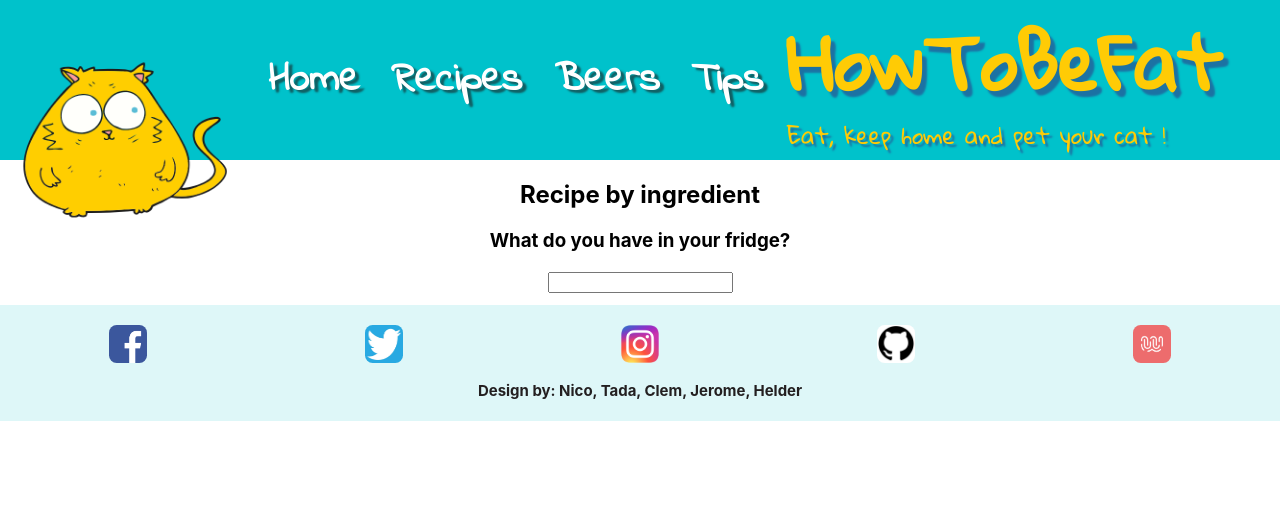
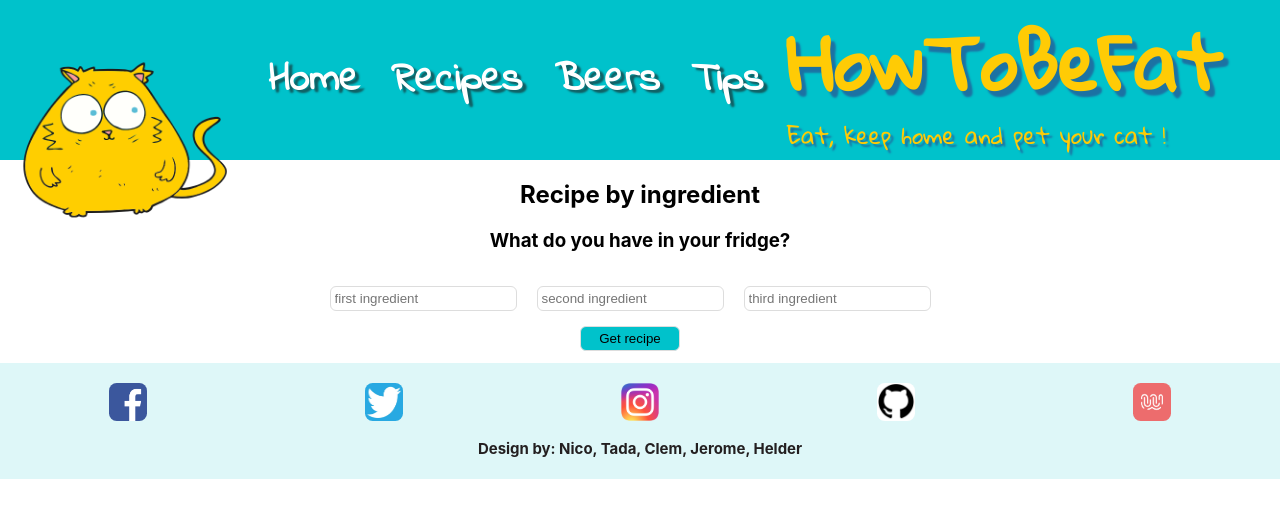
Before and after one commit to WildCodeSchool/paris-0320-project2-howToBeFat, a React (Create React App) app: page /RecipeSearch in a window 1280 px wide. Shown: the top 518 px of the page. Built offline with nearby package versions, Linux system fonts and the light colour scheme; a web font is replaced by a local one.

Commit message:
recuperation de données de recipe search, erreur cors API

```diff
--- a/src/App.js
+++ b/src/App.js
@@ -19,6 +19,7 @@ const App = () => {
         <Navbar />
       </div>
       <Switch>
+        {/* <RecipeSearch/> */}
         <Route exact path="/" component={Accueil}></Route>
         <Route path="/FullRecipeCard" component={FullRecipeCard} />
         <Route path="/RecipeSearch" component={RecipeSearch} />
--- a/src/components/DisplayRecipe.js
+++ b/src/components/DisplayRecipe.js
@@ -7,7 +7,6 @@ import './DisplayRecipe.css'
 class DisplayRecipe extends React.Component {
 
   render() {
-    console.log(this.props.recipe)
     const { label, image } = { ...this.props.recipe }
     const calories = this.props.calories
     return (
--- a/src/components/Navbar.js
+++ b/src/components/Navbar.js
@@ -18,7 +18,7 @@ function Navbar(){
           <a href="#beer"><FontAwesomeIcon icon={faBeer} /></a>
           <a href="#calculator"><FontAwesomeIcon icon={faBalanceScaleRight} /></a>
         </div>
-           )
+          )
 }
 
 export default Navbar
--- a/src/components/RecipeCard.js
+++ b/src/components/RecipeCard.js
@@ -1,6 +1,6 @@
 import React from 'react'
 import axios from 'axios'
-
+import RecipeSearch from './RecipeSearch'
 import DisplayRecipe from './DisplayRecipe'
 
 class RecipeCard extends React.Component {
@@ -9,16 +9,31 @@ class RecipeCard extends React.Component {
     recipe: '',
     ingredients: [],
     UserChoice: false,
-    page: ''
+    page: '',
+    ingredient1: "",
+    ingredient2: "",
+    ingredient3: ""
   }
 
-  getRecipe() {
+  getRecipe(ingredient) {
+
+    const ownerIngredients1 = this.state.ingredient1
+    // const ownerIngredients2 = if(OwnerIngredients1){ `${OwnerIngredient!== ''this.state.ingredient2
+    const ownerIngredients3 = this.state.ingredient3
+    // const allOwnerIngredients = `${ownerIngredients1},${ownerIngredients2},${ownerIngredients3}`
+
     let selectedIngredients = "cheese"
     const min = 0
     const max = min + 50
     const minCalories = 5000
     const maxCalories = 10000
-    let url = `https://api.edamam.com/search?q=${selectedIngredients}&from=${min}&to=${max}&calories=${minCalories}-${maxCalories}&app_id=812f083c&app_key=57cd06930f1a1d5818380b512897cc58`
+    const customIngredient = ingredient ? ingredient : selectedIngredients
+    let url = `https://api.edamam.com/search?q=
+      ${customIngredient}
+      &from=${min}
+      &to=${max}
+      &calories=${minCalories}-${maxCalories}
+      &app_id=812f083c&app_key=57cd06930f1a1d5818380b512897cc58`
 
     axios.get(url)
       .then((res) => {
@@ -46,13 +61,31 @@ class RecipeCard extends React.Component {
     return time > 60 ? `${hours} ${unity} and ${minutes} minutes` : `${minutes} minutes`
   }
 
-  handleClickPage = () => {
-    this.setState({ page: "FullRecipe" })
+  submitForm = (e) => {
+    e.preventDefault()
+    this.getRecipe(this.state.ingredient1)
+    console.log(this.state.ingredient1, "ingredient1")
+    console.log(this.state.ingredient2, "ingredient2")
+    console.log(this.state.ingredient3, "ingredient3")
   }
-
   getOtherRecipe = () => {
     this.getRecipe()
   }
+
+  handleChange = (e) => {
+    let userIngredient1 = e.target.id === "firstIngredient" ? e.target.value : this.state.ingredient1
+    let userIngredient2 = e.target.id === "secondIngredient" ? e.target.value : this.state.ingredient2
+    let userIngredient3 = e.target.id === "thirdIngredient" ? e.target.value : this.state.ingredient3
+
+    this.setState({
+      ingredient1: userIngredient1,
+      ingredient2: userIngredient2,
+      ingredient3: userIngredient3
+    })
+    // console.log(this.state.ingredient3)
+  }
+
+
 
   componentDidMount() {
     this.getRecipe()
@@ -64,6 +97,7 @@ class RecipeCard extends React.Component {
 
     return (
       <div className="RecipeCard" >
+        <RecipeSearch handleChange={this.handleChange} submitForm={this.submitForm} />
         <DisplayRecipe getOtherRecipe={this.getOtherRecipe} ingredientsList={this.state.ingredients} recipe={this.state.recipe} preparationTime={this.getPreparationTime(totalTime)} calories={calories} />
       </div>
     );
--- a/src/components/RecipeSearch.css
+++ b/src/components/RecipeSearch.css
@@ -0,0 +1,22 @@
+.ingredientSearch{
+    padding-left: 15px;
+    padding-right: 15px;
+    padding-top: 15px;
+    justify-content: center;
+    margin: auto;
+
+}
+
+input{
+    margin-right: 20px;
+    border-radius: 6px;
+    border: 1px solid #ddd;
+    padding: 4px;
+
+}
+
+.submit{
+    width: 100px;
+    background-color:  #00c2cb;
+    margin-top: 15px;
+}
--- a/src/components/RecipeSearch.js
+++ b/src/components/RecipeSearch.js
@@ -1,16 +1,28 @@
 import React from 'react'
-import './recipeSearch.css'
+import './RecipeSearch.css'
 
-class RecipeSearch extends React.Component{
+class RecipeSearch extends React.Component {
 
-    render(){
-        return(
+
+
+    render() {
+        return (
             <div className='recipeSearch'>
                 <h2>Recipe by ingredient</h2>
                 <h3>What do you have in your fridge?</h3>
                 <div className='ingredientSearch'>
-                    <label for='firstIngredient'></label>
-                    <input id='firstIngredient' type='text' name='firstIngredient'required pattern="[A-Za-z]+" valeur='First ingredient'></input>
+                    <form onSubmit={this.props.submitForm} class="form-example">
+                        <label htmlFor='firstIngredient'></label>
+                        <input onChange={this.props.handleChange} id='firstIngredient' type='text' placeholder='first ingredient' required pattern="[A-Za-z]+"></input>
+
+                        <label htmlFor='secondIngredient'></label>
+                        <input onChange={this.props.handleChange} id='secondIngredient' type='text' placeholder='second ingredient'></input>
+
+                        <label htmlFor='thirdIngredient'></label>
+                        <input onChange={this.props.handleChange} id='thirdIngredient' type='text' placeholder='third ingredient'></input>
+
+                        <div><input className="submit" type="submit" value="Get recipe"></input></div>
+                    </form>
                 </div>
             </div>
         )
```
Also changed, not shown: src/components/images/Junk-food.jpg (added).
